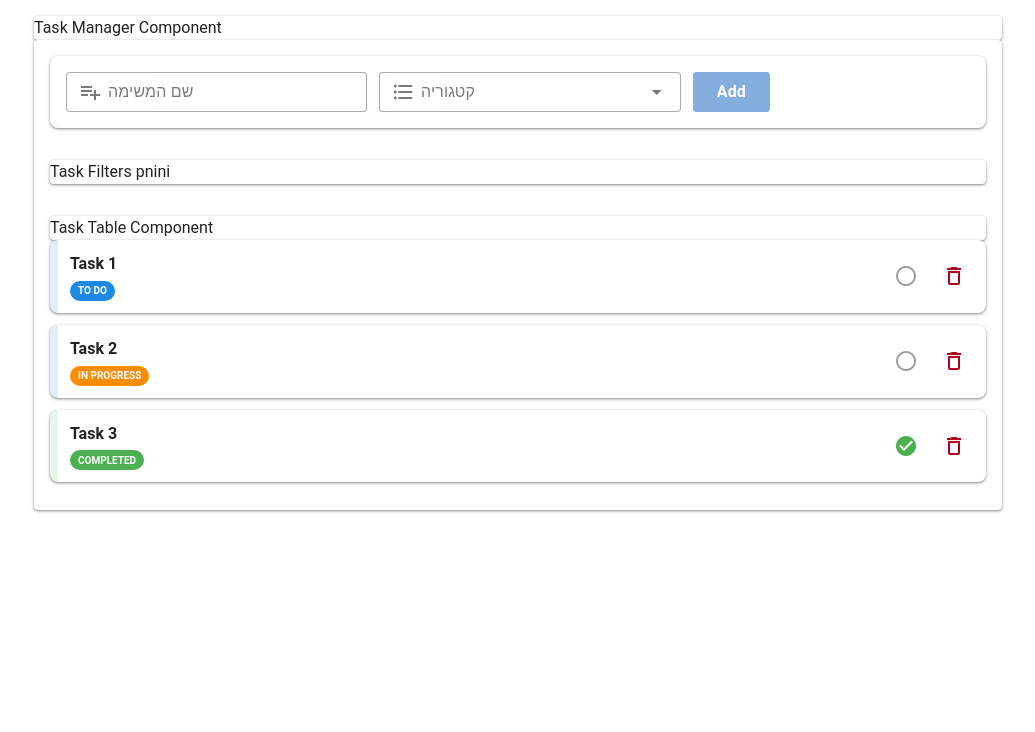
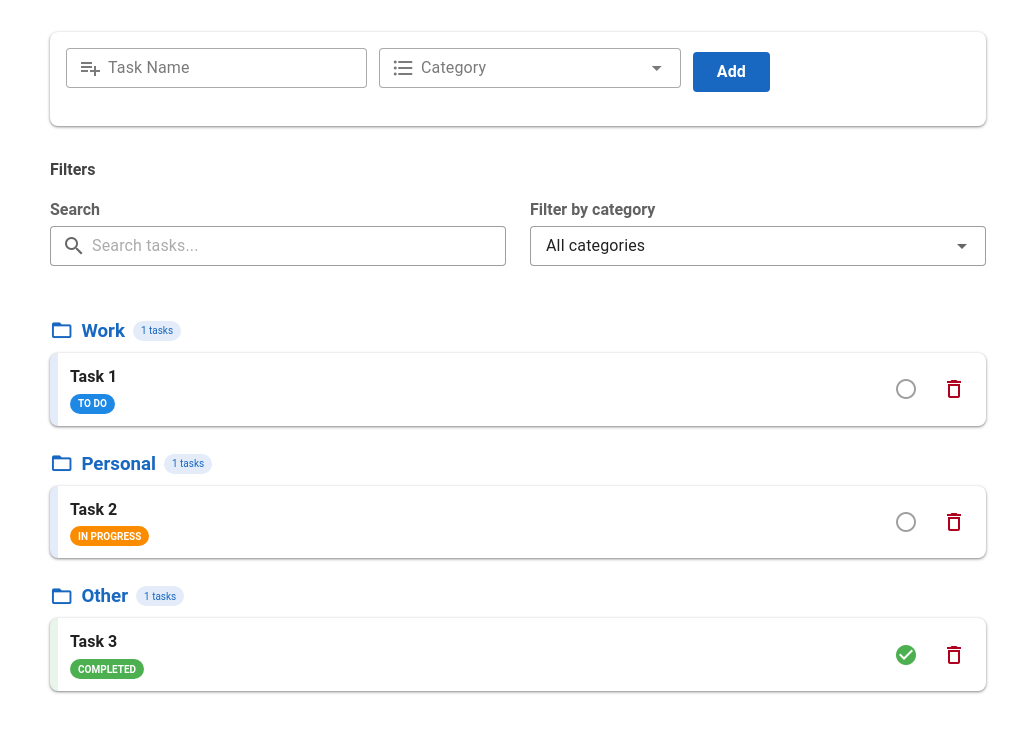
Before and after one commit to psh2135/TaskManagerVue, a Vue app: page / in a window 1280 px wide. Shown: the top 732 px of the page, without its empty margins (122-1157 px from the left). Built offline with nearby package versions, Linux system fonts and the light colour scheme; a small style sheet from the web is missing.

Commit message:
update components

```diff
--- a/package.json
+++ b/package.json
@@ -13,6 +13,7 @@
   "dependencies": {
     "@fontsource/roboto": "^5.2.10",
     "@mdi/font": "7.4.47",
+    "pinia": "^3.0.4",
     "vue": "^3.5.30",
     "vuetify": "^4.0.2"
   },
--- a/src/components/TaskFilters.vue
+++ b/src/components/TaskFilters.vue
@@ -1,11 +1,51 @@
 <template>
-  <v-container>
-    <v-card class="task-filters">Task Filters {{name}}</v-card>
-  </v-container>
+  <v-card class="pa-4 rounded-lg border-0 bg-transparent" elevation="0">
+    <div class="text-subtitle-1 font-weight-bold mb-4 text-grey-darken-3">Filters</div>
+
+    <v-row>
+      <v-col cols="12" md="6">
+        <div class="text-caption font-weight-bold mb-1 text-grey-darken-2">Search</div>
+        <v-text-field
+          v-model="tasksStore.searchQuery"
+          placeholder="Search tasks..."
+          prepend-inner-icon="mdi-magnify"
+          variant="outlined"
+          density="compact"
+          hide-details
+          color="grey-darken-1"
+          class="rounded-lg rounded-input"
+        ></v-text-field>
+      </v-col>
+
+      <v-col cols="12" md="6">
+        <div class="text-caption font-weight-bold mb-1 text-grey-darken-2">Filter by category</div>
+        <v-select
+          v-model="tasksStore.selectedCategoryFilter"
+          :items="categoryOptions"
+          variant="outlined"
+          density="compact"
+          hide-details
+          color="grey-darken-1"
+          class="rounded-lg rounded-input"
+        ></v-select>
+      </v-col>
+    </v-row>
+  </v-card>
 </template>
 
 <script setup>
-  const name = 'pnini'
+import { computed } from 'vue'
+import { useTasksStore } from '@/stores/tasks'
+
+const tasksStore = useTasksStore()
+
+const categoryOptions = computed(() => {
+  return ["All categories", ...tasksStore.categories]
+})
 </script>
 
-<style scoped></style>
+<style scoped>
+:deep(.v-field__outline) {
+  --v-field-border-radius: 8px !important;
+}
+</style>
--- a/src/components/TaskInput.vue
+++ b/src/components/TaskInput.vue
@@ -1,41 +1,41 @@
 <template>
   <v-container fluid class="pa-4">
+    <v-form ref="taskForm" @submit.prevent="submitTask">
       <v-card class="pa-4 rounded-lg" elevation="1">
-      <v-row align="center" no-gutters class="ga-3">
+        <v-row align="start" no-gutters class="ga-3">
 
           <v-col cols="12" sm="4">
             <v-text-field
               v-model="taskName"
-            label="שם המשימה"
+              label="Task Name"
               variant="outlined"
               density="compact"
-            hide-details
               prepend-inner-icon="mdi-playlist-plus"
               color="primary"
+              :rules="nameRules"
             ></v-text-field>
           </v-col>
 
           <v-col cols="12" sm="4">
             <v-select
               v-model="selectedCategory"
-            label="קטגוריה"
-            :items="categories"
+              label="Category"
+              :items="tasksStore.categories"
               variant="outlined"
               density="compact"
-            hide-details
               prepend-inner-icon="mdi-format-list-bulleted"
               color="primary"
+              :rules="categoryRules"
             ></v-select>
           </v-col>
 
-        <v-col cols="12" sm="auto" class="d-flex align-center">
+          <v-col cols="12" sm="auto" class="pt-1">
             <v-btn
+              type="submit"
               variant="flat"
               color="primary"
               height="40"
               class="font-weight-bold px-6"
-            :disabled="!taskName.trim() || !selectedCategory"
-            @click="submitTask"
             >
               Add
             </v-btn>
@@ -43,38 +43,53 @@
 
         </v-row>
       </v-card>
+    </v-form>
   </v-container>
 </template>
 
 <script setup>
-import { ref } from 'vue';
+import { ref, watch } from 'vue'
+import { useTasksStore } from '@/stores/tasks'
 
-const props = defineProps({
-  categories: {
-    type: Array,
-    required: true
+const tasksStore = useTasksStore()
+
+const taskForm = ref(null)
+const taskName = ref('')
+const selectedCategory = ref(null)
+
+const isDuplicateTask = (name) => {
+  if (!selectedCategory.value || !name) return false
+
+  return tasksStore.tasks.some(task =>
+    task.category === selectedCategory.value &&
+    task.title.trim().toLowerCase() === name.trim().toLowerCase()
+  )
 }
-});
 
-const emit = defineEmits(['add-task']);
+const nameRules = [
+  v => !!v || 'Task name is required',
+  v => (v && v.trim().length >= 3) || 'Task name must be at least 3 characters',
+  v => !isDuplicateTask(v) || 'A task with this name already exists in this category'
+]
 
-const taskName = ref('');
-const selectedCategory = ref(null);
+const categoryRules = [
+  v => !!v || 'Please select a category'
+]
 
-const submitTask = () => {
-  if (taskName.value.trim() && selectedCategory.value) {
+watch(selectedCategory, () => {
+  if (taskName.value) {
+    taskForm.value.validate()
+  }
+})
 
-    emit('add-task', {
-      id: Date.now(),
-      title: taskName.value,
-      category: selectedCategory.value,
-      status: 'To Do'
-    });
+const submitTask = async () => {
+  const { valid } = await taskForm.value.validate()
 
-    taskName.value = '';
-    selectedCategory.value = null;
+  if (valid) {
+    tasksStore.addTask(taskName.value.trim(), selectedCategory.value)
+    taskForm.value.reset()
   }
-};
+}
 </script>
 
 <style scoped>
--- a/src/components/TaskManager.vue
+++ b/src/components/TaskManager.vue
@@ -1,37 +1,14 @@
 <template>
+
   <v-container>
-    <v-card class="task-manager">Task Manager Component</v-card>
-    <v-card>
-      <TaskInput :categories="categories" @add-task="addNewTask" />
-      <TaskFilters :categories="categories" :statuses="statuses" />
-      <TaskTable :tasks="tasks" @complete-task-table="handleCompleteTask" />
-    </v-card>
+    <TaskInput />
+    <TaskFilters />
+    <TaskTable />
   </v-container>
 </template>
 
 <script setup>
-import { ref } from "vue";
-
 import TaskInput from "./TaskInput.vue";
 import TaskFilters from "./TaskFilters.vue";
 import TaskTable from "./TaskTable.vue";
-
-const categories = ref(["Work", "Personal", "Other"]);
-const statuses = ref(["To Do", "In Progress", "Completed"]);
-
-const tasks = ref([
-  { id: 1, title: "Task 1", category: categories.value[0], status: statuses.value[0] },
-  { id: 2, title: "Task 2", category: categories.value[1], status: statuses.value[1] },
-  { id: 3, title: "Task 3", category: categories.value[2], status: statuses.value[2] },
-]);
-const addNewTask = (newTask) => {
-  tasks.value.push(newTask);
-};
-const handleCompleteTask = (taskId) => {
-  const foundTask = tasks.value.find(t => t.id === taskId);
-  if (foundTask) {
-    foundTask.status = 'Completed';
-  }
-};
-const filter = ref("all");
 </script>
--- a/src/components/TaskRow.vue
+++ b/src/components/TaskRow.vue
@@ -27,7 +27,7 @@
           variant="text"
           size="small"
           :color="task.status === 'Completed' ? 'success' : 'grey'"
-          @click="emitComplete"
+          @click="toggleStatus"
         ></v-btn>
 
         <v-btn
@@ -35,6 +35,7 @@
           variant="text"
           size="small"
           color="error"
+          @click="tasksStore.deleteTask(task.id)"
         ></v-btn>
       </v-col>
     </v-row>
@@ -42,29 +43,32 @@
 </template>
 
 <script setup>
+import { useTasksStore } from '@/stores/tasks'
+
+const tasksStore = useTasksStore()
+
 const props = defineProps({
   task: {
     type: Object,
     required: true
   }
-});
+})
 
-const emit = defineEmits(['complete-task']);
-
-const emitComplete = () => {
-  emit('complete-task', props.task.id);
-};
+const toggleStatus = () => {
+  const nextStatus = props.task.status === 'Completed' ? 'To Do' : 'Completed'
+  tasksStore.updateTaskStatus(props.task.id, nextStatus)
+}
 
 const getStatusColor = (status) => {
   switch (status) {
     case 'To Do':
-      return 'blue-darken-1';
+      return 'blue-darken-1'
     case 'In Progress':
-      return 'orange-darken-1';
+      return 'orange-darken-1'
     case 'Completed':
-      return 'success';
+      return 'success'
     default:
-      return 'grey';
+      return 'grey'
   }
-};
+}
 </script>
--- a/src/components/TaskTable.vue
+++ b/src/components/TaskTable.vue
@@ -1,30 +1,35 @@
 <template>
   <v-container>
-    <v-card class="task-table">Task Table Component</v-card>
+    <div
+      v-for="(tasksInCat, categoryName) in tasksStore.tasksByCategory"
+      :key="categoryName"
+      class="mb-6"
+    >
+      <h3 class="text-h6 font-weight-bold mb-2 text-primary d-flex align-center">
+        <v-icon icon="mdi-folder-outline" class="me-2" size="small"></v-icon>
+        {{ categoryName }}
+        <v-chip size="x-small" class="ms-2" variant="tonal">
+          {{ tasksInCat.length }} tasks
+        </v-chip>
+      </h3>
 
-    <template v-for="task in tasks" :key="task.id">
-      <TaskRow :task="task" @complete-task="forwardComplete" />
-    </template>
+      <div v-if="tasksInCat.length > 0">
+        <div v-for="task in tasksInCat" :key="task.id">
+          <TaskRow :task="task" />
+        </div>
+      </div>
+
+      <div v-else class="text-caption text-grey italic ps-6 py-2">
+       There are no tasks in this category.
+      </div>
+    </div>
   </v-container>
 </template>
-
 <script setup>
+import { useTasksStore } from "@/stores/tasks";
 import TaskRow from "./TaskRow.vue";
 
-const props = defineProps({
-  tasks: {
-    type: Array,
-    required: true
-  }
-});
-
-// הגדרת ה-emit של ה-Table כלפי האבא (TaskManager)
-const emit = defineEmits(['complete-task-table']);
-
-// פונקציה שמקבלת את ה-ID מה-Row ומעבירה אותו הלאה למעלה
-const forwardComplete = (taskId) => {
-  emit('complete-task-table', taskId);
-};
+const tasksStore = useTasksStore();
 </script>
 
 <style scoped></style>
--- /dev/null
+++ b/src/stores/tasks.js
@@ -0,0 +1,91 @@
+import { defineStore } from 'pinia'
+import { ref, computed } from 'vue'
+
+export const useTasksStore = defineStore('tasks', () => {
+
+  const categories = ref(["Work", "Personal", "Other"])
+  const statuses = ref(["To Do", "In Progress", "Completed"])
+
+  const tasks = ref([
+    { id: 1, title: "Task 1", category: "Work", status: "To Do" },
+    { id: 2, title: "Task 2", category: "Personal", status: "In Progress" },
+    { id: 3, title: "Task 3", category: "Other", status: "Completed" },
+  ])
+
+  const currentFilter = ref("All")
+  const searchQuery = ref("")
+  const selectedCategoryFilter = ref("All categories")
+
+  const filteredTasks = computed(() => {
+    return tasks.value.filter(task => {
+      const matchesStatus = currentFilter.value === "All" ||
+                            task.status === currentFilter.value
+
+      const matchesCategory = selectedCategoryFilter.value === "All categories" ||
+                              task.category === selectedCategoryFilter.value
+
+      const matchesSearch = task.title.toLowerCase().includes(searchQuery.value.toLowerCase())
+
+      return matchesStatus && matchesCategory && matchesSearch
+    })
+  })
+
+  const tasksByCategory = computed(() => {
+    const grouped = {}
+
+    categories.value.forEach(category => {
+      grouped[category] = []
+    })
+
+    filteredTasks.value.forEach(task => {
+      if (grouped[task.category]) {
+        grouped[task.category].push(task)
+      } else {
+        grouped[task.category] = [task]
+      }
+    })
+
+    return grouped
+  })
+
+  function addTask(title, category) {
+    const newId = tasks.value.length ? Math.max(...tasks.value.map(t => t.id)) + 1 : 1
+    tasks.value.push({
+      id: newId,
+      title: title,
+      category: category || categories.value[0],
+      status: "To Do"
+    })
+  }
+
+  function deleteTask(id) {
+    tasks.value = tasks.value.filter(task => task.id !== id)
+  }
+
+
+  function updateTaskStatus(id, newStatus) {
+    const task = tasks.value.find(task => task.id === id)
+    if (task) {
+      task.status = newStatus
+    }
+  }
+
+  return {
+    // State
+    categories,
+    statuses,
+    tasks,
+    currentFilter,
+    searchQuery,
+    selectedCategoryFilter,
+
+    // Getters
+    filteredTasks,
+    tasksByCategory,
+
+    // Actions
+    addTask,
+    deleteTask,
+    updateTaskStatus
+  }
+})
```
Also changed, not shown: src/main.js (+2 -7 lines), 1 other file (tests, documents, lock files or other folders). Lines whose indentation alone changed are shown as unchanged.
